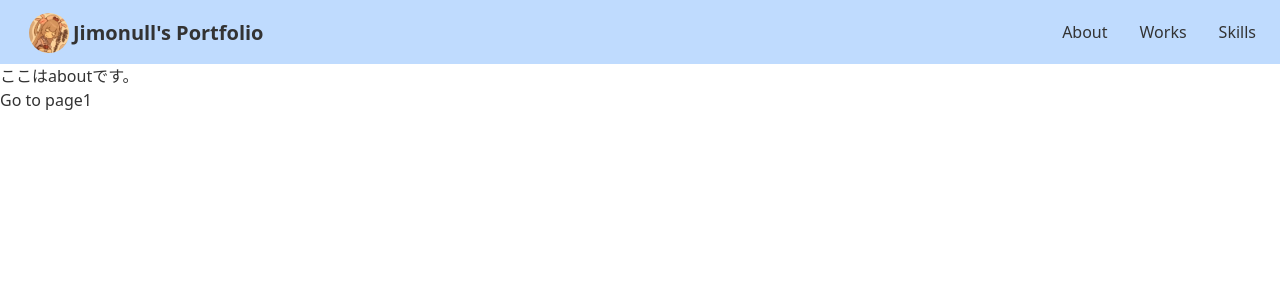
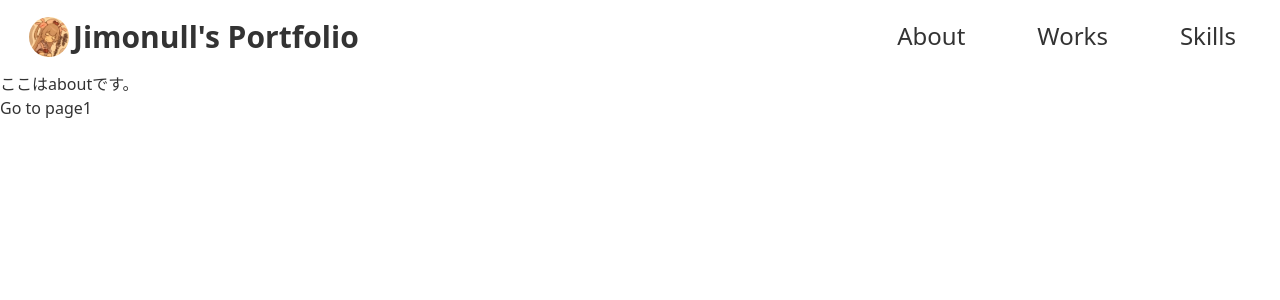
Before and after one commit to JimoNull/Jimonull.github.io, a Vue app: page /about in a window 1280 px wide. Shown: the top 300 px of the page. Built offline with nearby package versions, Linux system fonts and the light colour scheme.

Commit message:
headerデザイン微調整

```diff
--- a/src/components/myheader.vue
+++ b/src/components/myheader.vue
@@ -1,17 +1,17 @@
 <template>
   <div>
-    <header class="flex relative z-10 bg-blue-200">
+    <header class="flex relative z-10">
       <nav class="navbar">
         <div class="flex-1">
-          <router-link to="/" class="btn btn-ghost normal-case text-xl">
+          <router-link to="/" class="btn btn-ghost normal-case xl:text-3xl">
             <img class="w-12 rounded-full p-1" src="@/assets/img/jimonull.jpeg">
             Jimonull's Portfolio</router-link>
         </div>
         <div class="flex-none">
-          <ul class="sm:flex hidden menu menu-horizontal p-0">
-            <li><router-link to="/about">About</router-link></li>
-            <li><router-link to="/works">Works</router-link></li>
-            <li><router-link to="/skills">Skills</router-link></li>
+          <ul class="sm:flex hidden menu menu-horizontal p-0 xl:text-2xl">
+            <li><router-link to="/about" class="xl:mx-5">About</router-link></li>
+            <li><router-link to="/works" class="xl:mx-5">Works</router-link></li>
+            <li><router-link to="/skills" class="xl:mx-5">Skills</router-link></li>
           </ul>
         </div>
 
```
